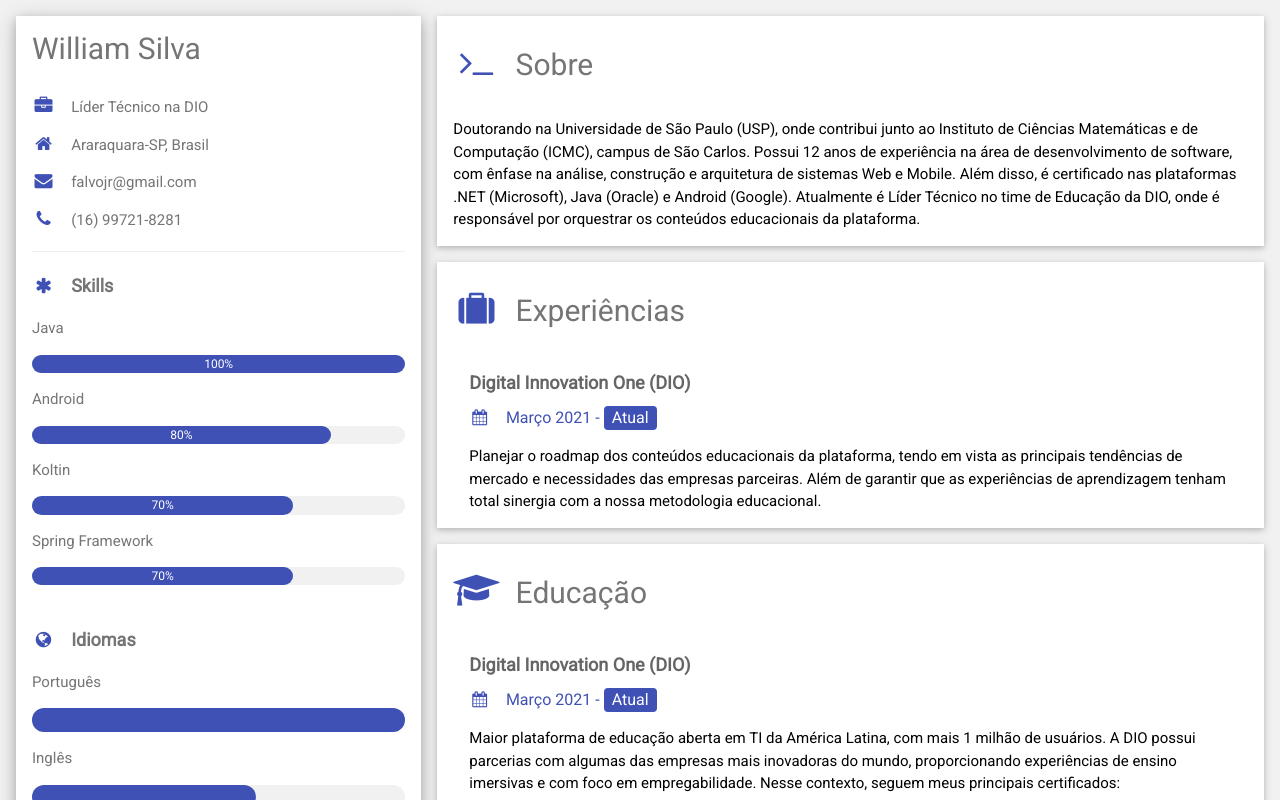
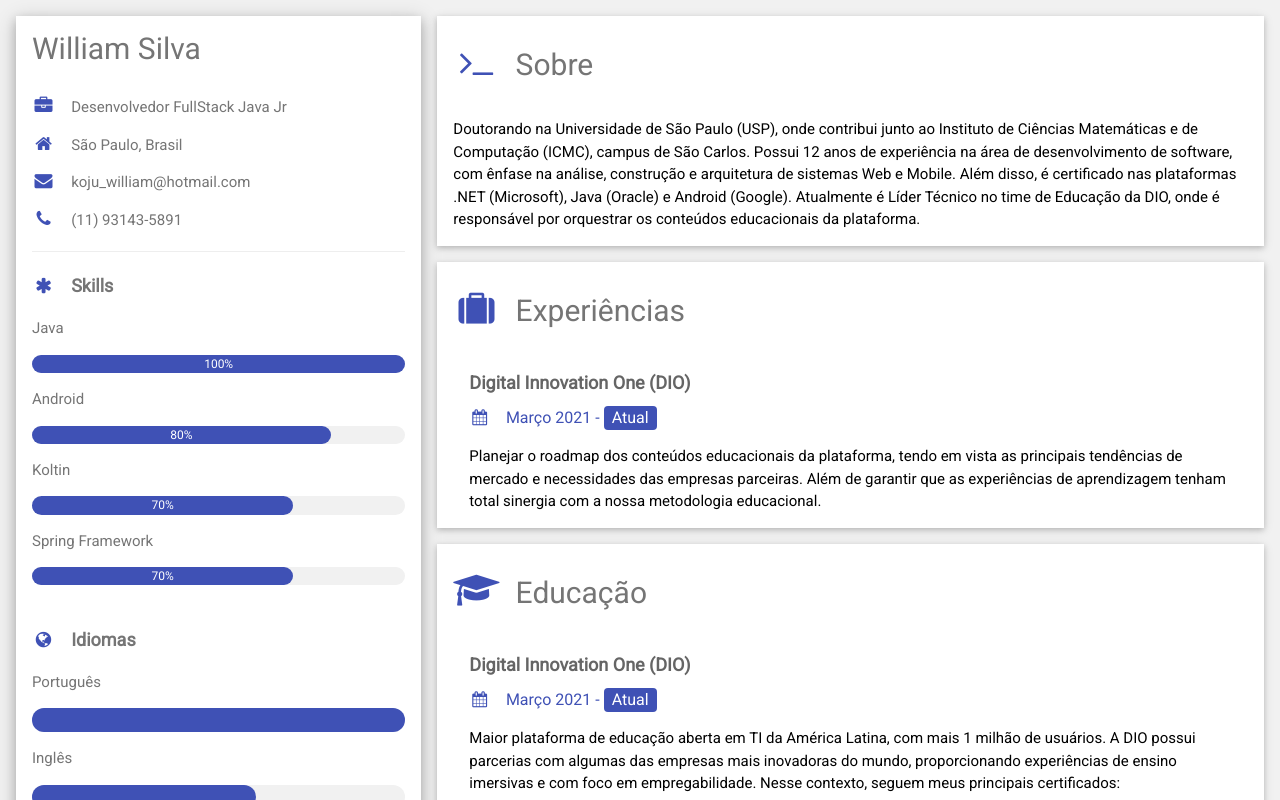
Before and after one commit to wkoju84/cv, a plain HTML site: page index.html in a window 1280 px wide. Shown: the top 800 px of the page. Drawn offline with nearby package versions, Linux system fonts and the light colour scheme.

Commit message:
Currículo Online

```diff
--- a/index.html
+++ b/index.html
@@ -36,10 +36,10 @@
               <h2>William Silva</h2>
             </div>
             <div class="w3-container">
-              <p><i class="fa fa-briefcase fa-fw w3-margin-right w3-large w3-text-indigo"></i>Líder Técnico na DIO</p>
-              <p><i class="fa fa-home fa-fw w3-margin-right w3-large w3-text-indigo"></i>Araraquara-SP, Brasil</p>
-              <p><i class="fa fa-envelope fa-fw w3-margin-right w3-large w3-text-indigo"></i>falvojr@gmail.com</p>
-              <p><i class="fa fa-phone fa-fw w3-margin-right w3-large w3-text-indigo"></i>(16) 99721-8281</p>
+              <p><i class="fa fa-briefcase fa-fw w3-margin-right w3-large w3-text-indigo"></i>Desenvolvedor FullStack Java Jr</p>
+              <p><i class="fa fa-home fa-fw w3-margin-right w3-large w3-text-indigo"></i>São Paulo, Brasil</p>
+              <p><i class="fa fa-envelope fa-fw w3-margin-right w3-large w3-text-indigo"></i>koju_william@hotmail.com</p>
+              <p><i class="fa fa-phone fa-fw w3-margin-right w3-large w3-text-indigo"></i>(11) 93143-5891</p>
               <hr>
 
               <p class="w3-large">
```
